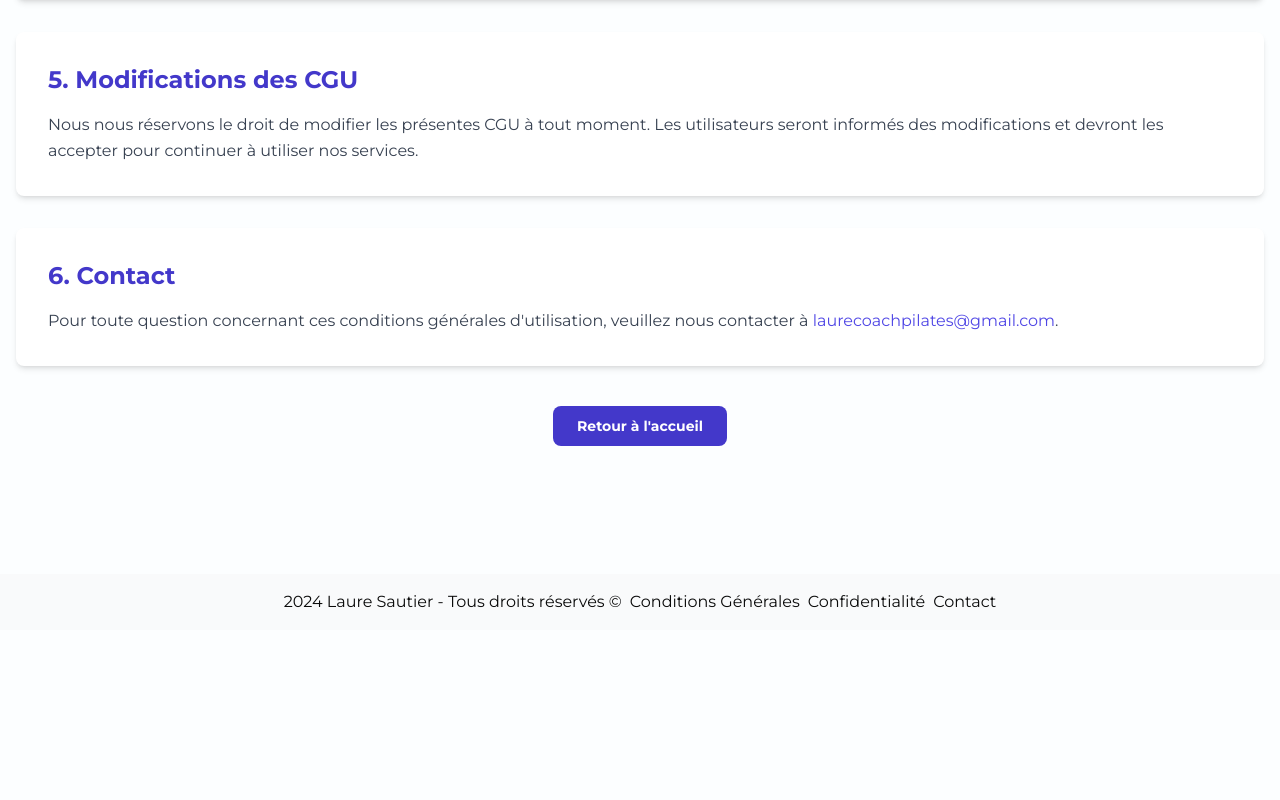
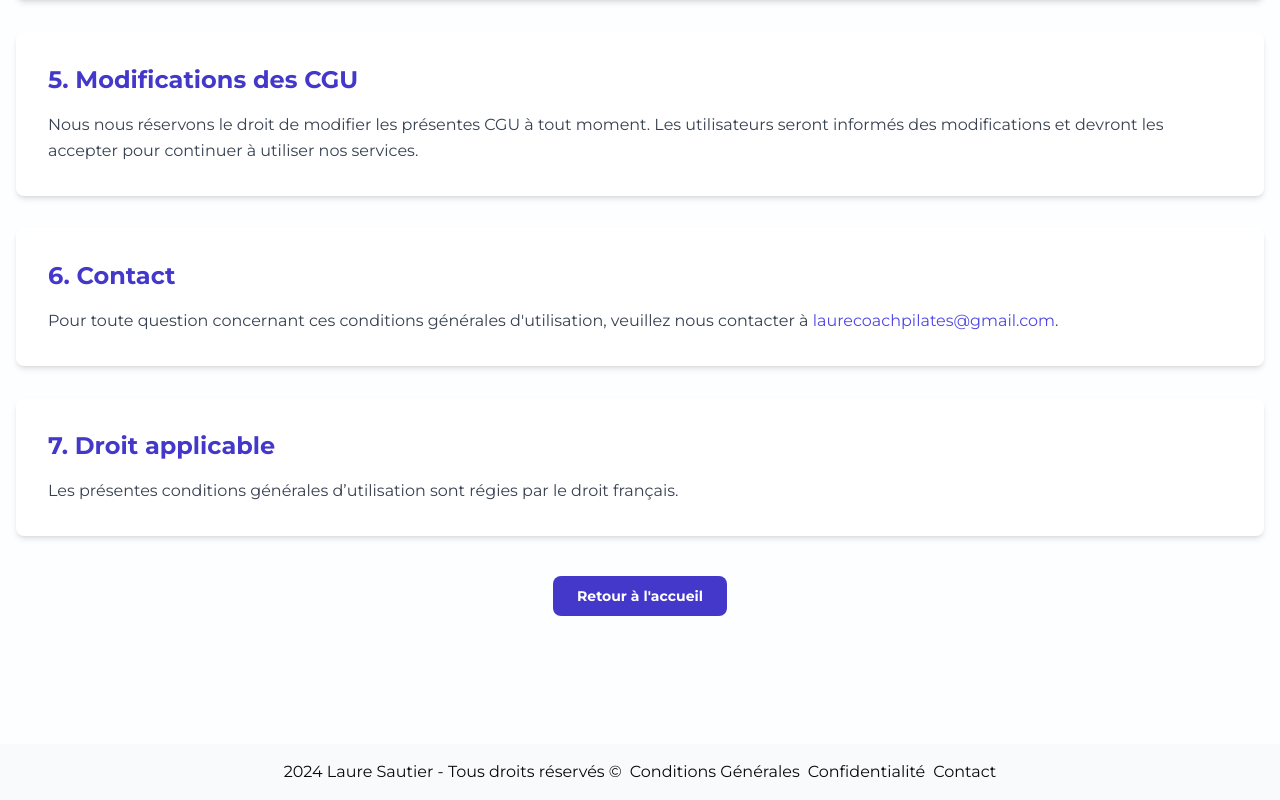
Before and after one commit to jonathanbensadoun/Yoga-pilate-reservation, a Next.js app: page /auth/terms in a window 1280 px wide. Shown: the part 1168-1968 px from the top of the page. Before the commit the page ends 1798 px from the top, so only its background shows below. Built offline with nearby package versions, Linux system fonts and the light colour scheme.

Commit message:
add terms

```diff
--- a/app/(auth)/auth/terms/page.tsx
+++ b/app/(auth)/auth/terms/page.tsx
@@ -108,6 +108,15 @@ const TermsPage: React.FC = () => {
           .
         </p>
       </section>
+      <section className="bg-white rounded-lg shadow-md p-8 mb-8">
+        <h2 className="text-2xl font-semibold mb-4 text-indigo-700">
+          7. Droit applicable
+        </h2>
+        <p className="text-gray-700 leading-relaxed">
+          Les présentes conditions générales d’utilisation sont régies par le
+          droit français.
+        </p>
+      </section>
 
       <div className="text-center mt-10">
         <Button className="px-6 py-3 bg-indigo-700 text-white font-semibold rounded-lg hover:bg-indigo-800">
```
